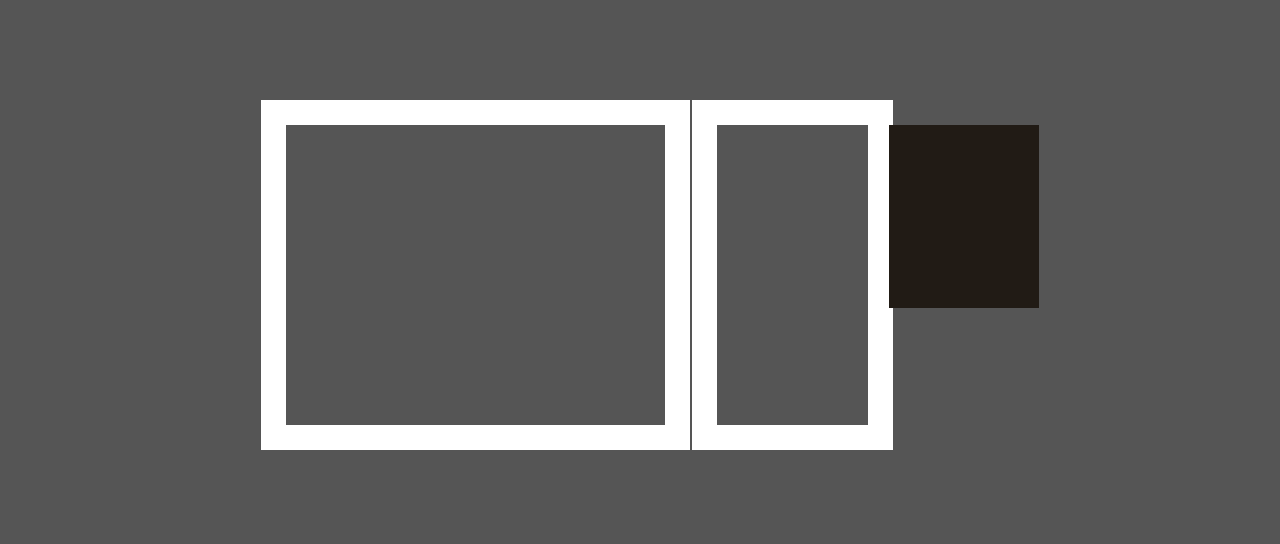
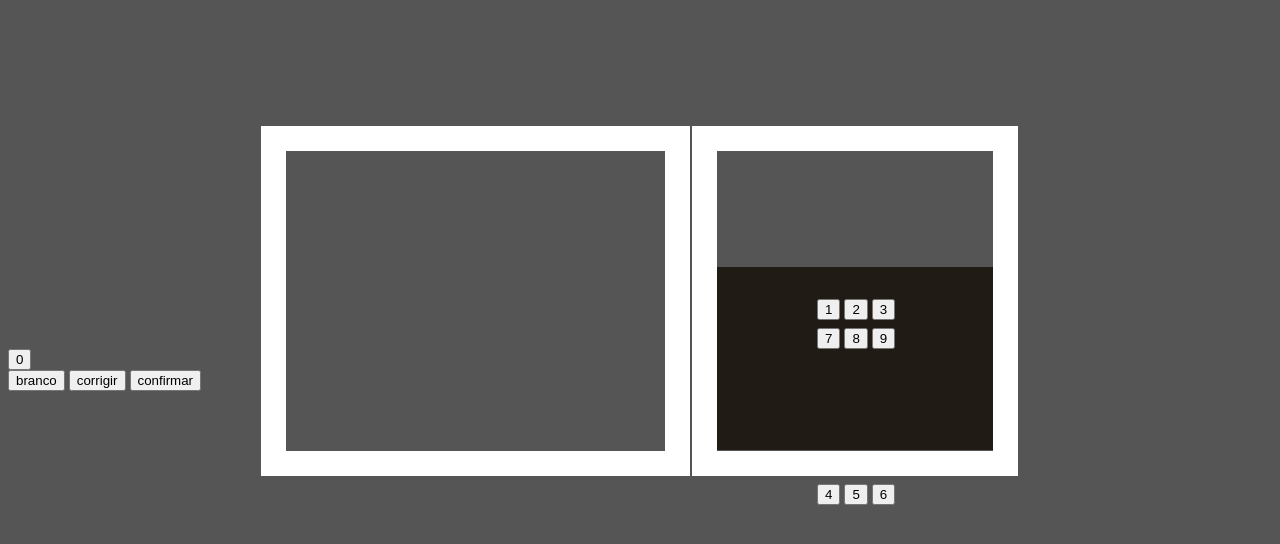
Before and after one commit to senacrs-emti/2022-2M-urna-G7, a PHP site: page / in a window 1280 px wide. Shown: the top 544 px of the page. Run offline with PHP 8.4, Linux system fonts and the light colour scheme.

Commit message:
Add files via upload

```diff
--- a/index.php
+++ b/index.php
@@ -9,9 +9,8 @@
 </head>
 
 <header>
-
+<img class="./img/logo-justica-eleitora-senac.png">
 </header>
-
 <body>
 
 <div class="retangulo1">
@@ -19,5 +18,38 @@
         <div class="retangulo3"></div>
     </div>
 </div>
+
+<div class="preto1">
+    <button class="btn click" onclick="inserir(1)">1</button>
+    <button class="btn click" onclick="inserir(2)">2</button>
+    <button class="btn click" onclick="inserir(3)">3</button>
+</div>
+
+<div class="preto2">
+    <button class="btn click" onclick="inserir(4)">4</button>
+    <button class="btn click" onclick="inserir(5)">5</button>
+    <button class="btn click" onclick="inserir(6)">6</button>
+</div>
+
+<div class="preto3">
+     <button class="btn click" onclick="inserir(7)">7</button>
+    <button class="btn click" onclick="inserir(8)">8</button>
+    <button class="btn click" onclick="inserir(9)">9</button>
+</div>
+
+<div class="preto4">
+    <button class="btn click" onclick="inserir(0)">0</button>
+</div>
+    <div class="teclado2">
+
+<button class="branco click">branco</button>
+<button class="laranja click"onclick="corrigo()">corrigir</button>
+<button class="verde"onclick="votar()">confirmar</button>
+
+
+</div>
+</div>
+
+
 </body>
 </html>
--- a/style.css
+++ b/style.css
@@ -15,15 +15,31 @@ div.retangulo1 {
             margin-left: 107%;
             margin-top:-25px;
             line-height:0;
-             width:40%;
+             width:73%;
              height:300px;
              border: 25px  solid white;
              }
              div.retangulo3 {
                 line-height:0;
-                margin-left: 114%;
-
+                margin-left: 0%;
+                margin-top:42%;
                 border-style: solid;
                  border-color: #211b15;
                  border-width: 0 75px 183px;
  }
+
+.preto1{
+   margin-left:64%;
+   margin-top:-14%;
+
+ }
+ .preto2{
+    margin-left:64%;
+    margin-top:13%;
+
+  }
+  .preto3{
+    margin-left:64%;
+    margin-top:-14%;
+
+  }
```
Also changed, not shown: img/logo-justica-eleitora-senac.png (added).
